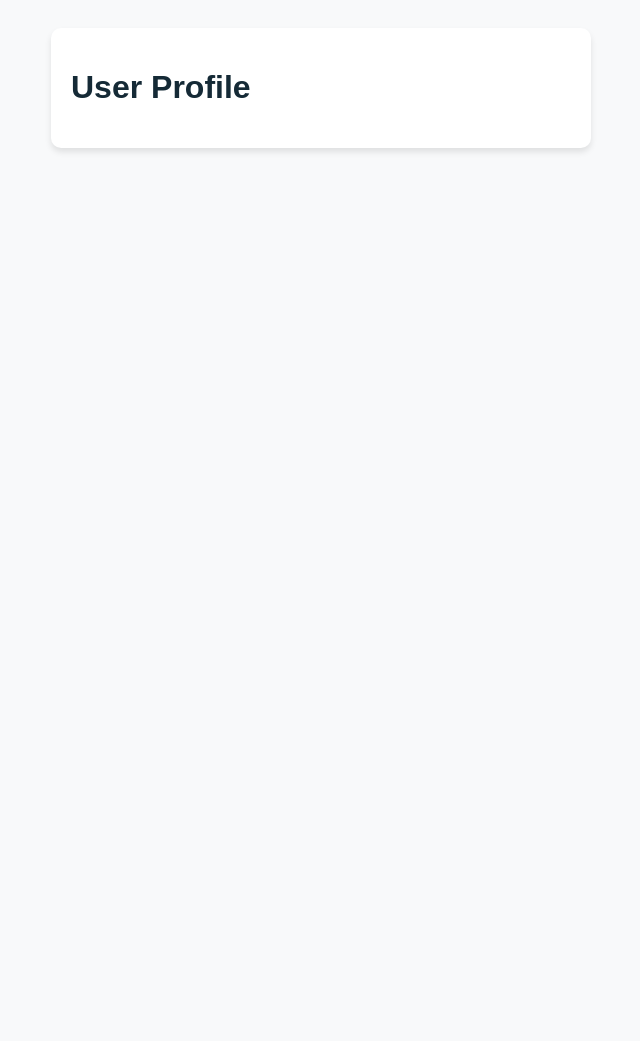
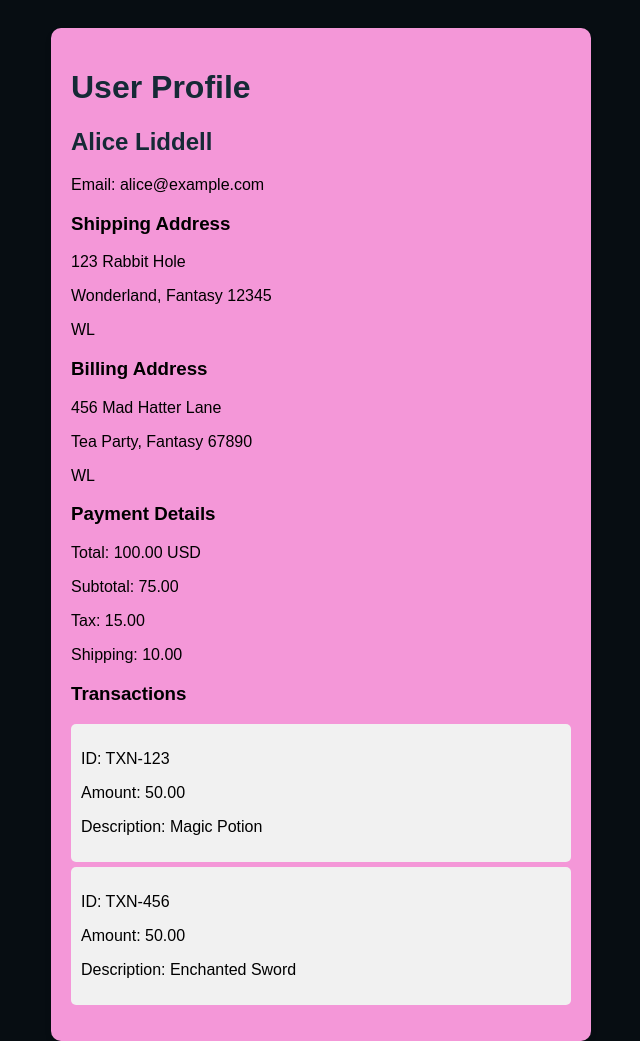
Before and after one commit to sarah98-bit/FULLSTACK-QA-QE, a plain HTML site: page week3/assignment1/index.html in a window 1280 px wide. Shown: the whole page, without its empty margins (319-959 px from the left). Before the commit the page ends 800 px from the top, so only its background shows below. Drawn offline with Linux system fonts and the light colour scheme.

Commit message:
used destructuring

```diff
--- a/week3/assignment1/index.html
+++ b/week3/assignment1/index.html
@@ -3,17 +3,13 @@
 <head>
 <meta charset="UTF-8">
 <meta name="viewport" content="width=device-width, initial-scale=1.0">
-    <title>User profile</title>
+<title>User Profile</title>
 <link rel="stylesheet" href="styles.css">
 </head>
 <body>
 <div class="user-profile">
 <h1>User Profile</h1>
-        <section id="personal-info">
-
-        </section>
-
-
+<section id="personal-info"></section>
 <section id="shipping-address"></section>
 <section id="billing-address"></section>
 <section id="transactions"></section>
--- a/week3/assignment1/script.js
+++ b/week3/assignment1/script.js
@@ -1,3 +1,4 @@
+
 const user = {
     id: "USER-123456",
     name: {
@@ -30,9 +31,50 @@ const user = {
             shipping: "10.00"
         },
         transactions: [
-    { id: "TXN-123", amount: "50.00", description: "Magic Potion"
+            {
+                id: "TXN-123", amount: "50.00", description: "Magic Potion"
             },
             { id: "TXN-456", amount: "50.00", description: "Enchanted Sword" }
         ]
     }
 };
+
+
+const {
+    name: { first, last },
+    email,
+    address: { shipping: { street: shippingStreet, city: shippingCity, state: shippingState, postalCode: shippingPostalCode, country: shippingCountry },
+        billing: { street: billingStreet, city: billingCity, state: billingState, postalCode: billingPostalCode, country: billingCountry } },
+    payment: { total, currency, details: { subtotal, tax, shipping }, transactions }
+} = user
+
+const userInfoContainer = document.getElementById("personal-info");
+//Using template literals
+const userInfoHTML = `
+  <h2>${user.name.first} ${user.name.last}</h2>
+  <p>Email: ${user.email}</p>
+  <h3>Shipping Address</h3>
+  <p>${user.address.shipping.street}</p>
+  <p>${user.address.shipping.city}, ${user.address.shipping.state} ${user.address.shipping.postalCode}</p>
+  <p>${user.address.shipping.country}</p>
+  <h3>Billing Address</h3>
+  <p>${user.address.billing.street}</p>
+  <p>${user.address.billing.city}, ${user.address.billing.state} ${user.address.billing.postalCode}</p>
+  <p>${user.address.billing.country}</p>
+  <h3>Payment Details</h3>
+  <p>Total: ${user.payment.total} ${user.payment.currency}</p>
+  <p>Subtotal: ${user.payment.details.subtotal}</p>
+  <p>Tax: ${user.payment.details.tax}</p>
+  <p>Shipping: ${user.payment.details.shipping}</p>
+  <h3>Transactions</h3>
+  <ul>
+    ${user.payment.transactions.map(transaction => `
+      <li><p>ID: ${transaction.id}</p>
+        <p>Amount: ${transaction.amount}</p>
+        <p>Description: ${transaction.description}</p>
+      </li>
+    `).join('')}
+  </ul>
+`;
+
+userInfoContainer.innerHTML = userInfoHTML;
--- a/week3/assignment1/styles.css
+++ b/week3/assignment1/styles.css
@@ -1,26 +1,35 @@
 body {
     font-family: Arial, sans-serif;
-    background-color: #f8f9fa;
+    background-color: #070d12;
     padding: 20px;
 }
+
 .user-profile {
     max-width: 500px;
     margin: auto;
     padding: 20px;
-    background: white;
+    background: rgb(244, 151, 216);
     border-radius: 10px;
     box-shadow: 0px 4px 6px rgba(0, 0, 0, 0.1);
 }
-    h1, h2 {
+
+h1,
+h2 {
     color: #152A36;
 }
+
 ul {
     list-style: none;
     padding: 0;
 }
+
 li {
     background: #f1f1f1;
     padding: 10px;
     margin-top: 5px;
     border-radius: 5px;
 }
+
+div {
+    display: block;
+}
```
Lines whose indentation alone changed are shown as unchanged.
